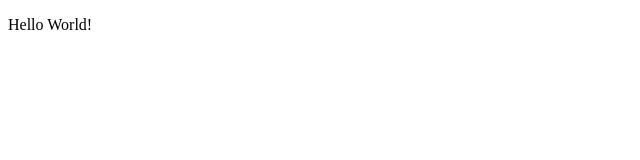
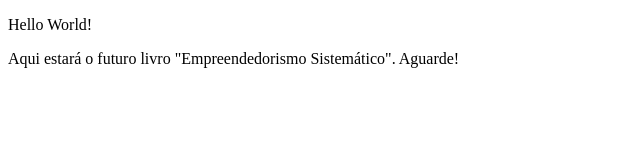
Before and after one commit to edisonrenato/empreendedorismo-sistematico, a plain HTML site: page index.html in a window 1280 px wide. Shown: the whole page, without its empty margins (0-640 px from the left). Drawn offline with Linux system fonts and the light colour scheme.

Commit message:
Published (#2)
* Create CNAME

* Delete CNAME

* Create CNAME

* Delete CNAME

* Update index.html

* Create CNAME

* Delete CNAME

```diff
--- a/index.html
+++ b/index.html
@@ -8,5 +8,6 @@
 </head>
 <body>
     <p>Hello World!</p>
+    <p>Aqui estará o futuro livro "Empreendedorismo Sistemático". Aguarde!</p>
 </body>
 </html>
```
